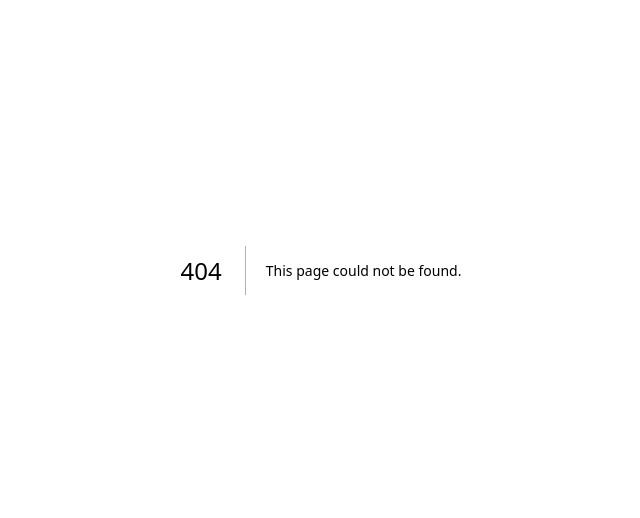
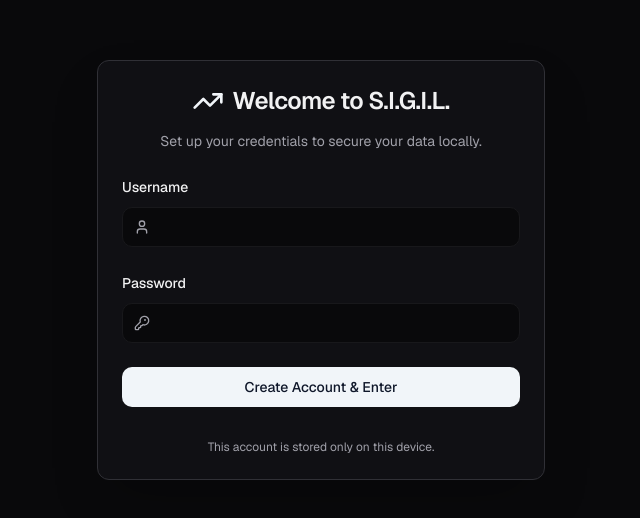
Before and after one commit to Abhi9818-max/SIGIL-clean, a Next.js app: page /login in a window 1280 px wide. Before the commit this address had no page. Shown: the part 130-648 px from the top of the page, without its empty margins (319-959 px from the left). Built offline with nearby package versions, Linux system fonts and the light colour scheme.

Commit message:
i want to add a login system in a different way like for that u just hav

```diff
--- a/src/app/layout.tsx
+++ b/src/app/layout.tsx
@@ -7,6 +7,7 @@ import { TooltipProvider } from '@/components/ui/tooltip';
 import { UserRecordsProvider } from '@/components/providers/UserRecordsProvider';
 import { TodoProvider } from '@/components/providers/TodoProvider';
 import { SettingsProvider } from '@/components/providers/SettingsProvider';
+import { AuthProvider } from '@/components/providers/AuthProvider';
 
 export const metadata: Metadata = {
   title: 'S.I.G.I.L.',
@@ -37,6 +38,7 @@ export default function RootLayout({
         <link rel="apple-touch-icon" href="/icons/apple-touch-icon.png" />
       </head>
       <body className={`font-sans antialiased`}>
+        <AuthProvider>
           <SettingsProvider>
             <TooltipProvider delayDuration={100}>
               <UserRecordsProvider>
@@ -47,6 +49,7 @@ export default function RootLayout({
               </UserRecordsProvider>
             </TooltipProvider>
           </SettingsProvider>
+        </AuthProvider>
       </body>
     </html>
   );
--- /dev/null
+++ b/src/app/login/page.tsx
@@ -0,0 +1,110 @@
+
+"use client";
+
+import React, { useState } from 'react';
+import { useForm } from 'react-hook-form';
+import * as z from 'zod';
+import { zodResolver } from '@hookform/resolvers/zod';
+import { useAuth } from '@/components/providers/AuthProvider';
+import { Button } from '@/components/ui/button';
+import { Card, CardContent, CardHeader, CardTitle, CardDescription } from '@/components/ui/card';
+import { Input } from '@/components/ui/input';
+import { Label } from '@/components/ui/label';
+import { TrendingUp, KeyRound, User } from 'lucide-react';
+
+const loginSchema = z.object({
+  username: z.string().min(1, "Username is required."),
+  password: z.string().min(1, "Password is required."),
+});
+
+const setupSchema = z.object({
+    username: z.string().min(3, "Username must be at least 3 characters.").max(20, "Username is too long."),
+    password: z.string().min(6, "Password must be at least 6 characters.").max(50, "Password is too long."),
+});
+
+type LoginForm = z.infer<typeof loginSchema>;
+type SetupForm = z.infer<typeof setupSchema>;
+
+export default function LoginPage() {
+  const { isInitialSetup, login, setupCredentials } = useAuth();
+  const [error, setError] = useState<string | null>(null);
+
+  const loginForm = useForm<LoginForm>({
+    resolver: zodResolver(loginSchema),
+    defaultValues: { username: '', password: '' },
+  });
+
+  const setupForm = useForm<SetupForm>({
+    resolver: zodResolver(setupSchema),
+    defaultValues: { username: '', password: '' },
+  });
+
+  const handleLogin = (data: LoginForm) => {
+    setError(null);
+    const success = login(data.username, data.password);
+    if (!success) {
+      setError("Invalid username or password.");
+    }
+  };
+
+  const handleSetup = (data: SetupForm) => {
+    setError(null);
+    setupCredentials(data.username, data.password);
+  };
+
+  const FormComponent = isInitialSetup ? setupForm : loginForm;
+  const onSubmit = isInitialSetup ? handleSetup : handleLogin;
+  const formSchema = isInitialSetup ? setupSchema : loginSchema;
+
+  return (
+    <div className="min-h-screen flex items-center justify-center p-4 bg-background">
+      <Card className="max-w-md w-full shadow-2xl animate-fade-in-up">
+        <CardHeader className="text-center">
+          <div className="flex justify-center items-center gap-2 mb-2">
+            <TrendingUp className="h-8 w-8 text-primary" />
+            <CardTitle>Welcome to S.I.G.I.L.</CardTitle>
+          </div>
+          <CardDescription>
+            {isInitialSetup
+              ? "Set up your credentials to secure your data locally."
+              : "Enter your credentials to access your records."
+            }
+          </CardDescription>
+        </CardHeader>
+        <CardContent>
+          <form onSubmit={FormComponent.handleSubmit(onSubmit)} className="space-y-6">
+            <div className="space-y-2">
+              <Label htmlFor="username">Username</Label>
+              <div className="relative">
+                <User className="absolute left-3 top-1/2 -translate-y-1/2 h-4 w-4 text-muted-foreground" />
+                <Input id="username" type="text" {...FormComponent.register('username')} className="pl-10" />
+              </div>
+              {FormComponent.formState.errors.username && <p className="text-sm text-destructive mt-1">{FormComponent.formState.errors.username.message}</p>}
+            </div>
+            <div className="space-y-2">
+              <Label htmlFor="password">Password</Label>
+              <div className="relative">
+                <KeyRound className="absolute left-3 top-1/2 -translate-y-1/2 h-4 w-4 text-muted-foreground" />
+                <Input id="password" type="password" {...FormComponent.register('password')} className="pl-10" />
+              </div>
+              {FormComponent.formState.errors.password && <p className="text-sm text-destructive mt-1">{FormComponent.formState.errors.password.message}</p>}
+            </div>
+
+            {error && <p className="text-sm text-destructive text-center">{error}</p>}
+
+            <Button type="submit" className="w-full" disabled={FormComponent.formState.isSubmitting}>
+              {FormComponent.formState.isSubmitting ? "Processing..." : (isInitialSetup ? 'Create Account & Enter' : 'Login')}
+            </Button>
+
+            <p className="text-xs text-muted-foreground text-center pt-2">
+              {isInitialSetup
+                ? "This account is stored only on this device."
+                : "Forgot your password? Clear your browser's site data to reset the app."
+              }
+            </p>
+          </form>
+        </CardContent>
+      </Card>
+    </div>
+  );
+}
--- a/src/components/layout/Header.tsx
+++ b/src/components/layout/Header.tsx
@@ -1,7 +1,7 @@
 
 "use client";
 import React, { useState, useEffect, useCallback } from 'react';
-import { TrendingUp, Settings, ListChecks, Menu as MenuIcon, AppWindow, Award, Sparkles, Server, BarChart2, Share2, Trophy, Target, ShieldCheck } from 'lucide-react';
+import { TrendingUp, Settings, ListChecks, Menu as MenuIcon, AppWindow, Award, Sparkles, Server, BarChart2, Share2, Trophy, Target, ShieldCheck, LogOut } from 'lucide-react';
 import { Button } from '@/components/ui/button';
 import LevelIndicator from './LevelIndicator';
 import { useUserRecords } from '@/components/providers/UserRecordsProvider';
@@ -17,6 +17,7 @@ import {
   DropdownMenuTrigger,
 } from "@/components/ui/dropdown-menu";
 import LevelDetailsModal from './LevelDetailsModal';
+import { useAuth } from '@/components/providers/AuthProvider';
 
 interface HeaderProps {
   onAddRecordClick: () => void;
@@ -25,6 +26,7 @@ interface HeaderProps {
 
 const Header: React.FC<HeaderProps> = ({ onAddRecordClick, onManageTasksClick }) => {
   const { getUserLevelInfo, records, totalBonusPoints } = useUserRecords();
+  const { logout } = useAuth();
   const [isLevelDetailsModalOpen, setIsLevelDetailsModalOpen] = useState(false);
   const pathname = usePathname();
 
@@ -101,12 +103,26 @@ const Header: React.FC<HeaderProps> = ({ onAddRecordClick, onManageTasksClick })
                 </Button>
               </>
             )}
-             <Button asChild variant="ghost" size="icon">
-                <Link href="/settings">
+            <DropdownMenu>
+              <DropdownMenuTrigger asChild>
+                 <Button variant="ghost" size="icon">
                     <Settings className="h-5 w-5" />
-                    <span className="sr-only">Settings</span>
-                </Link>
-            </Button>
+                    <span className="sr-only">More Options</span>
+                </Button>
+              </DropdownMenuTrigger>
+              <DropdownMenuContent align="end">
+                <DropdownMenuItem asChild>
+                    <Link href="/settings" className="flex items-center w-full">
+                        <Settings className="mr-2 h-4 w-4" /> Settings
+                    </Link>
+                </DropdownMenuItem>
+                <DropdownMenuSeparator />
+                <DropdownMenuItem onClick={logout} className="flex items-center w-full text-destructive">
+                    <LogOut className="mr-2 h-4 w-4" />
+                    Logout
+                </DropdownMenuItem>
+              </DropdownMenuContent>
+            </DropdownMenu>
           </div>
 
           {/* Mobile Menu */}
@@ -151,6 +167,11 @@ const Header: React.FC<HeaderProps> = ({ onAddRecordClick, onManageTasksClick })
                     </DropdownMenuItem>
                   );
                 })}
+                <DropdownMenuSeparator />
+                <DropdownMenuItem onClick={logout} className="flex items-center w-full text-destructive">
+                    <LogOut className="mr-2 h-4 w-4" />
+                    Logout
+                </DropdownMenuItem>
               </DropdownMenuContent>
             </DropdownMenu>
           </div>
--- a/src/components/providers/AuthProvider.tsx
+++ b/src/components/providers/AuthProvider.tsx
@@ -1,4 +1,117 @@
 
-// This file is intentionally left empty to revert client-side authentication features.
-// User authentication was managed here.
-export {};
+"use client";
+
+import React, { createContext, useContext, useState, useEffect, ReactNode, useCallback } from 'react';
+import { usePathname, useRouter } from 'next/navigation';
+
+const LOCAL_STORAGE_AUTH_KEY = 'sigil_credentials';
+const SESSION_STORAGE_AUTH_KEY = 'sigil_session_auth';
+
+interface AuthContextType {
+  isAuthenticated: boolean;
+  isInitialSetup: boolean;
+  login: (username: string, password: string) => boolean;
+  logout: () => void;
+  setupCredentials: (username: string, password: string) => void;
+}
+
+const AuthContext = createContext<AuthContextType | undefined>(undefined);
+
+export const AuthProvider: React.FC<{ children: ReactNode }> = ({ children }) => {
+  const [isAuthenticated, setIsAuthenticated] = useState(false);
+  const [isInitialSetup, setIsInitialSetup] = useState(false);
+  const [isLoading, setIsLoading] = useState(true);
+  const router = useRouter();
+  const pathname = usePathname();
+
+  useEffect(() => {
+    try {
+      const storedCredentials = localStorage.getItem(LOCAL_STORAGE_AUTH_KEY);
+      const sessionAuth = sessionStorage.getItem(SESSION_STORAGE_AUTH_KEY);
+
+      if (!storedCredentials) {
+        setIsInitialSetup(true);
+      } else if (sessionAuth === 'true') {
+        setIsAuthenticated(true);
+      }
+    } catch (error) {
+      console.error("Error accessing storage for auth check:", error);
+    }
+    setIsLoading(false);
+  }, []);
+
+  useEffect(() => {
+    if (!isLoading) {
+      if (!isAuthenticated && pathname !== '/login') {
+        router.push('/login');
+      } else if (isAuthenticated && pathname === '/login') {
+        router.push('/');
+      }
+    }
+  }, [isAuthenticated, isLoading, pathname, router]);
+
+  const login = useCallback((username: string, password: string): boolean => {
+    try {
+        const storedCredentials = localStorage.getItem(LOCAL_STORAGE_AUTH_KEY);
+        if (storedCredentials) {
+            const { u, p } = JSON.parse(storedCredentials);
+            if (username === u && password === p) {
+                setIsAuthenticated(true);
+                sessionStorage.setItem(SESSION_STORAGE_AUTH_KEY, 'true');
+                router.push('/');
+                return true;
+            }
+        }
+    } catch (error) {
+        console.error("Login failed:", error);
+    }
+    return false;
+  }, [router]);
+
+  const logout = useCallback(() => {
+    try {
+        setIsAuthenticated(false);
+        sessionStorage.removeItem(SESSION_STORAGE_AUTH_KEY);
+        router.push('/login');
+    } catch (error) {
+        console.error("Logout failed:", error);
+    }
+  }, [router]);
+
+  const setupCredentials = useCallback((username: string, password: string) => {
+    try {
+        const credentials = JSON.stringify({ u: username, p: password });
+        localStorage.setItem(LOCAL_STORAGE_AUTH_KEY, credentials);
+        setIsInitialSetup(false);
+        // Automatically log in after setup
+        setIsAuthenticated(true);
+        sessionStorage.setItem(SESSION_STORAGE_AUTH_KEY, 'true');
+        router.push('/');
+    } catch (error) {
+        console.error("Credential setup failed:", error);
+    }
+  }, [router]);
+
+  // Render a loading screen or null while checking auth state to prevent flash of content
+  if (isLoading || (!isAuthenticated && pathname !== '/login')) {
+      return (
+        <div className="flex items-center justify-center min-h-screen bg-background">
+            <div className="text-primary">Loading S.I.G.I.L...</div>
+        </div>
+      );
+  }
+
+  return (
+    <AuthContext.Provider value={{ isAuthenticated, isInitialSetup, login, logout, setupCredentials }}>
+      {children}
+    </AuthContext.Provider>
+  );
+};
+
+export const useAuth = (): AuthContextType => {
+  const context = useContext(AuthContext);
+  if (context === undefined) {
+    throw new Error('useAuth must be used within an AuthProvider');
+  }
+  return context;
+};
```
Lines whose indentation alone changed are shown as unchanged.
